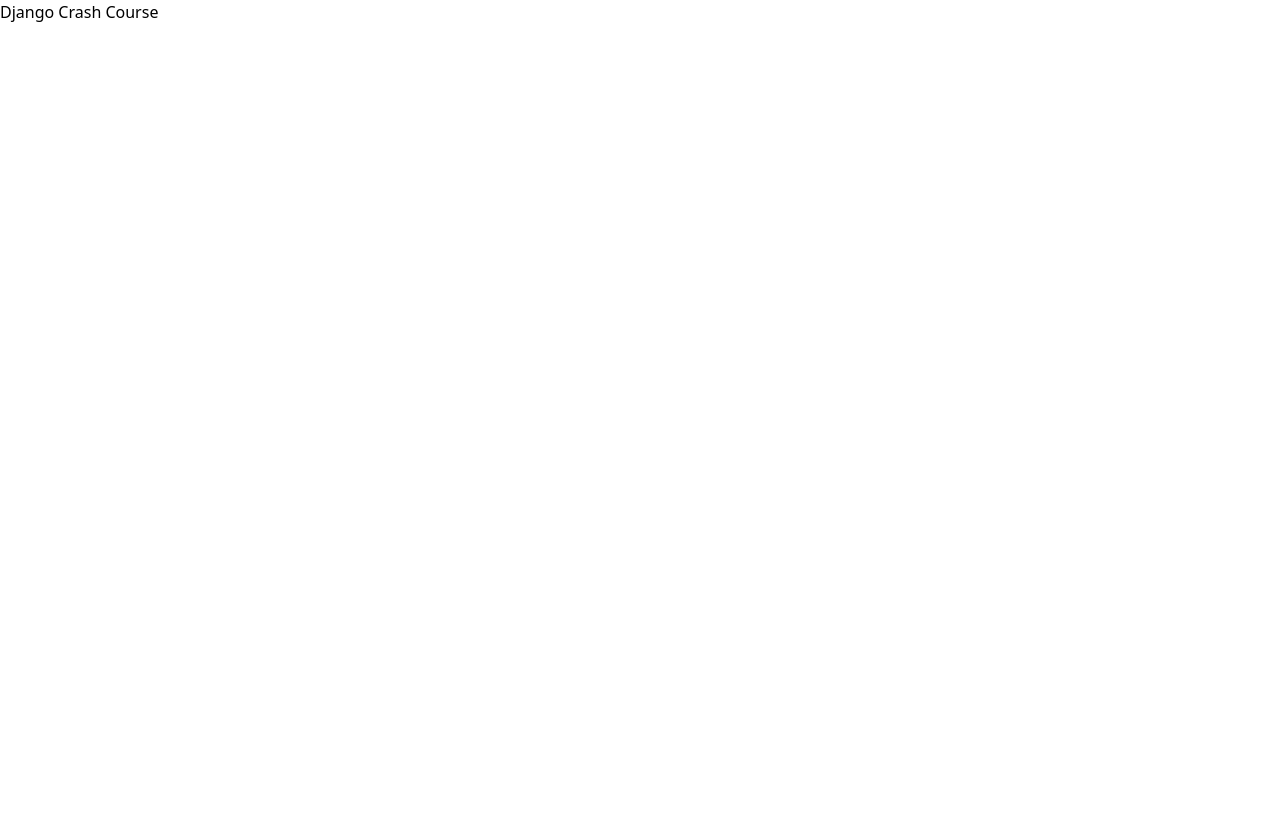
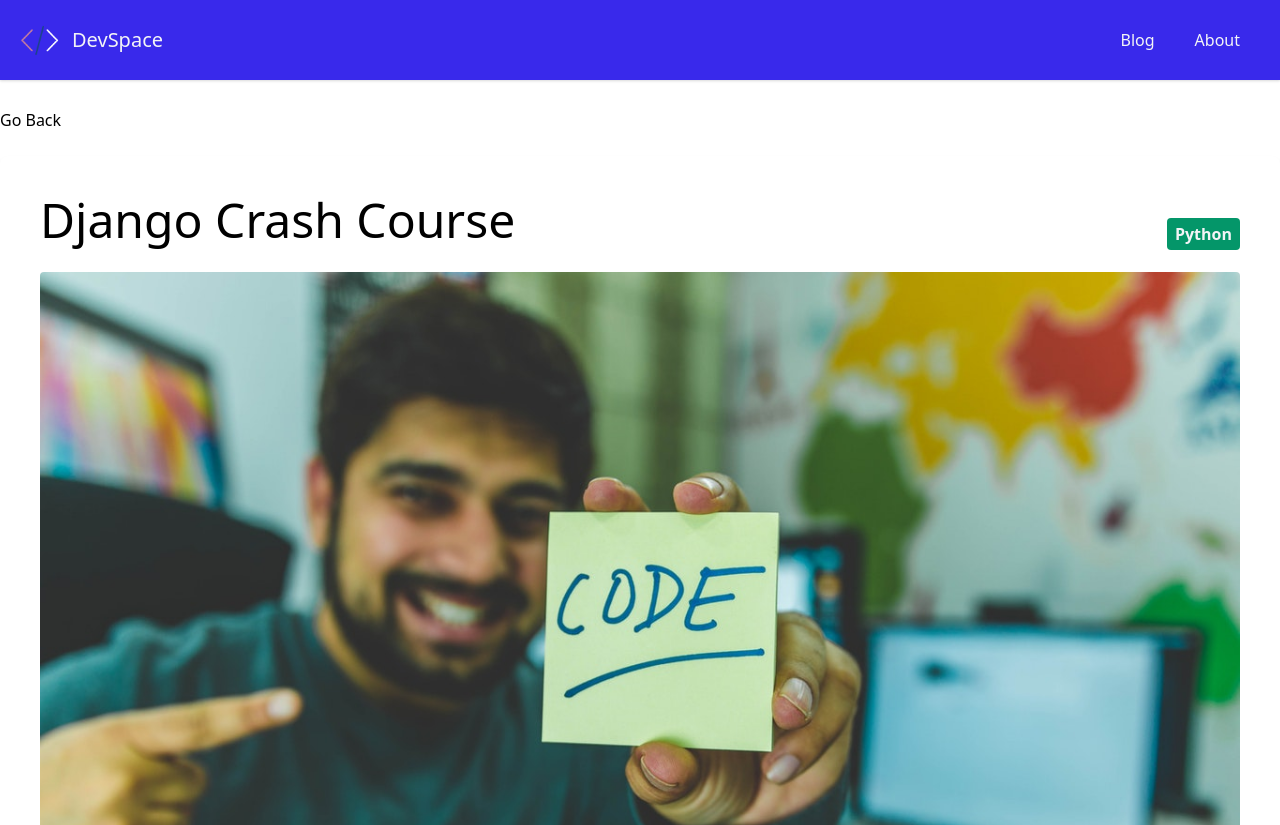
Before and after one commit to kriztiank/nextjs-blog, a Next.js app: page /blog/django-crash-course in a window 1280 px wide. Shown: the top 825 px of the page. Before the commit the page ends 800 px from the top, so only its background shows below. Built offline with nearby package versions, Linux system fonts and the light colour scheme.

Commit message:
Display Single Blog Post

```diff
--- a/package.json
+++ b/package.json
@@ -9,6 +9,7 @@
   },
   "dependencies": {
     "gray-matter": "^4.0.3",
+    "marked": "^2.0.4",
     "next": "12.0.4",
     "react": "17.0.2",
     "react-dom": "17.0.2"
--- a/pages/blog/[slug].js
+++ b/pages/blog/[slug].js
@@ -1,10 +1,10 @@
 import fs from 'fs'
 import path from 'path'
 import matter from 'gray-matter'
-// import marked from 'marked'
-// import Link from 'next/link'
-// import Layout from '@/components/Layout'
-// import CategoryLabel from '@/components/CategoryLabel'
+import marked from 'marked'
+import Link from 'next/link'
+import Layout from '../../components/Layout'
+import CategoryLabel from '../../components/CategoryLabel'
 
 export default function PostPage({
   frontmatter: { title, category, date, cover_image, author, author_image },
@@ -12,7 +12,32 @@ export default function PostPage({
   slug,
 }) {
   return (
-    <h1>{title}</h1>
+    <Layout title={title}>
+      <Link href='/blog'>Go Back</Link>
+      <div className='w-full px-10 py-6 bg-white rounded-lg shadow-md mt-6'>
+        <div className='flex justify-between items-center mt-4'>
+          <h1 className='text-5xl mb-7'>{title}</h1>
+          <CategoryLabel>{category}</CategoryLabel>
+        </div>
+        <img src={cover_image} alt='' className='w-full rounded' />
+
+        <div className='flex justify-between items-center bg-gray-100 p-2 my-8'>
+          <div className='flex items-center'>
+            <img
+              src={author_image}
+              alt=''
+              className='mx-4 w-10 h-10 object-cover rounded-full hidden sm:block'
+            />
+            <h4>{author}</h4>
+          </div>
+          <div className='mr-4'>{date}</div>
+        </div>
+
+        <div className='blog-text mt-2'>
+          <div dangerouslySetInnerHTML={{ __html: marked(content) }}></div>
+        </div>
+      </div>
+    </Layout>
   )
 }
 
--- a/styles/globals.css
+++ b/styles/globals.css
@@ -1,3 +1,50 @@
 @tailwind base;
 @tailwind components;
 @tailwind utilities;
+
+p {
+  margin: 15px 0;
+  line-height: 1.8;
+}
+
+.blog-text ul,
+ol {
+  font-size: 110%;
+  line-height: 2.3;
+  font-weight: bold;
+  margin: 10px 0;
+}
+
+.blog-text pre {
+  background: #f4f4f4;
+  padding: 20px;
+  margin: 20px 0;
+  line-height: 2.3;
+}
+
+.blog-text h1 {
+  font-size: 35px;
+}
+
+.blog-text h2,
+.blog-text h3,
+.blog-text h4 {
+  font-size: 27px;
+}
+
+/* Fix category colors in production */
+.bg-yellow-600 {
+  background-color: #d97705;
+}
+.bg-blue-600 {
+  background: #3929eb;
+}
+.bg-green-600 {
+  background-color: #049669;
+}
+.bg-purple-600 {
+  background-color: #7730db;
+}
+.bg-red-600 {
+  background-color: #a70b34;
+}
```
Also changed, not shown: 1 other file (tests, documents, lock files or other folders).
